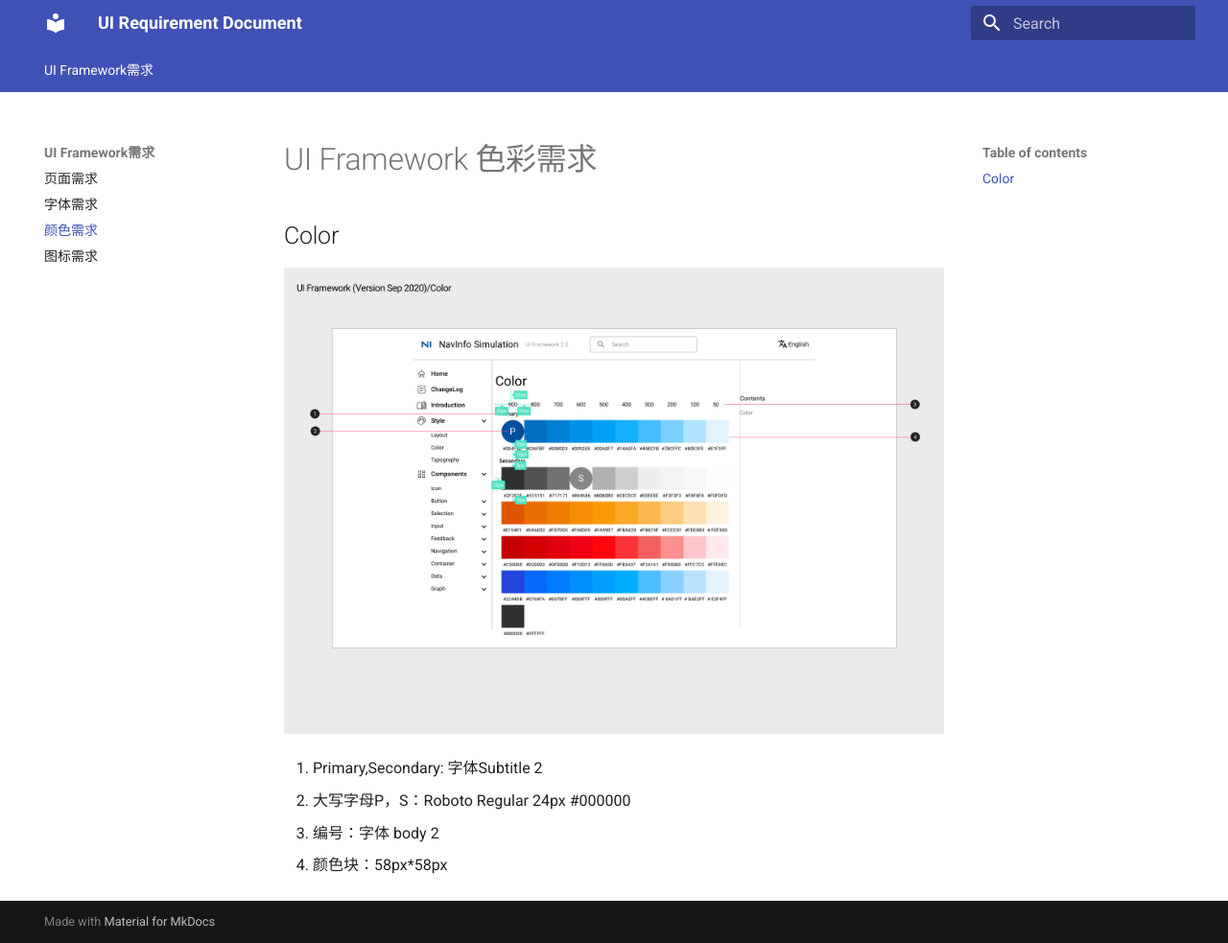
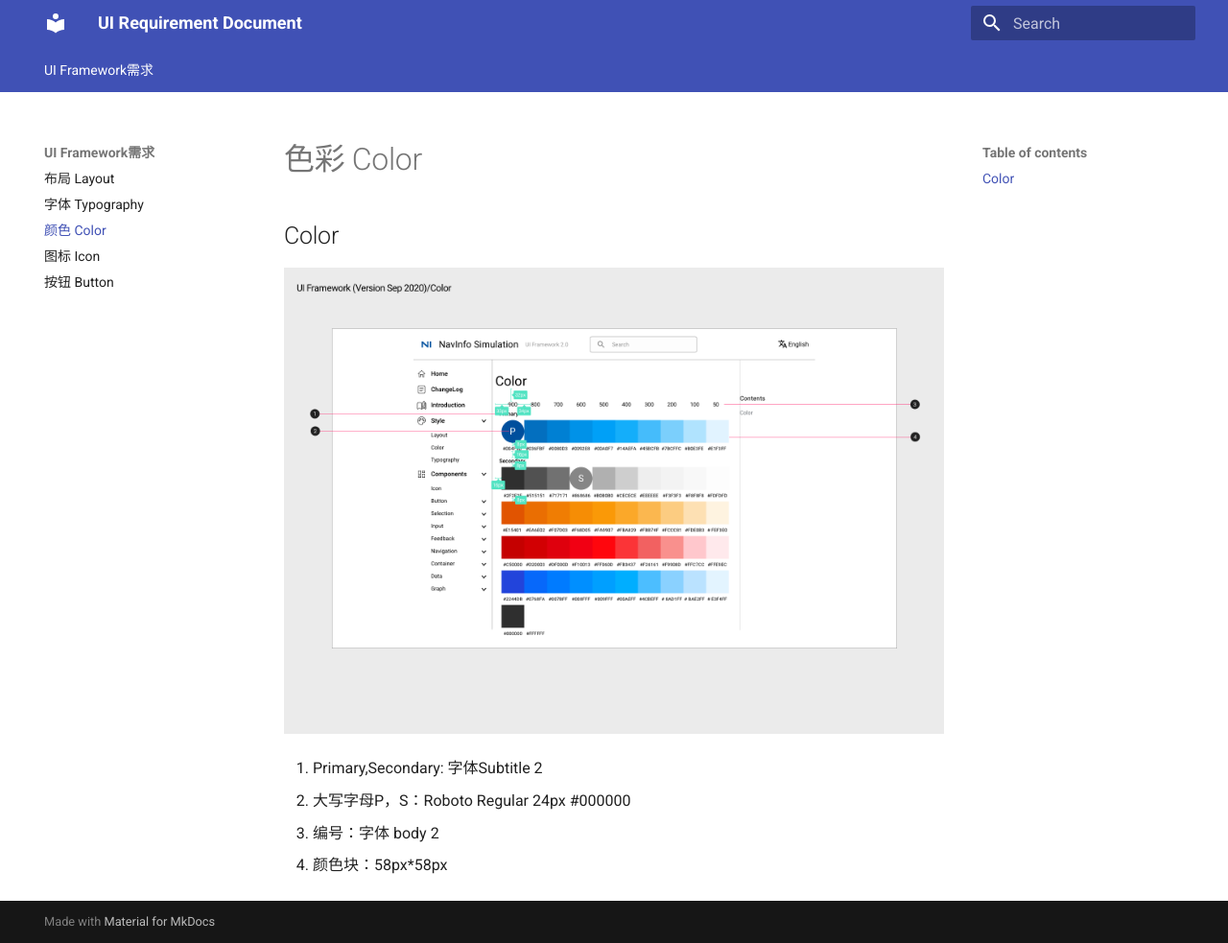
Before and after one commit to majeure10/uird, an MkDocs documentation site: the page built from docs/color.md, in a window 1280 px wide and 983 px high. Shown: the whole window at 96% size. Built offline with MkDocs 1.6.1 and Material for MkDocs 9.7.7, drawn with Linux system fonts in a browser that asks for light colours.

Commit message:
添加Button需求

```diff
--- a/docs/color.md
+++ b/docs/color.md
@@ -1,4 +1,4 @@
-# UI Framework 色彩需求
+# 色彩 Color
 
 ## Color
 ![UI Framework Color](./UI_Framework/Color.png)
--- a/mkdocs.yml
+++ b/mkdocs.yml
@@ -2,10 +2,11 @@
 
 nav:
   - UI Framework需求:
-      - '页面需求': 'index.md'
-      - '字体需求': 'typography.md'
-      - '颜色需求': 'color.md'
-      - '图标需求': 'icon.md'
+      - '布局 Layout': 'index.md'
+      - '字体 Typography': 'typography.md'
+      - '颜色 Color': 'color.md'
+      - '图标 Icon': 'icon.md'
+      - '按钮 Button': 'button.md'
 
 
 theme:
```
Also changed, not shown: docs/Icon.md (+2 -1 lines), docs/button.md (added, +18 -0 lines), docs/typography.md (+1 -1 lines), docs/UI_Framework/Button-Button.png (added), docs/UI_Framework/Button-Button_code.png (added), docs/UI_Framework/Button-Icon_Button.png (added), site/404.html, site/Icon/index.html, site/color/index.html, site/index.html, site/search/search_index.json, site/typography/index.html, 1 other file.
